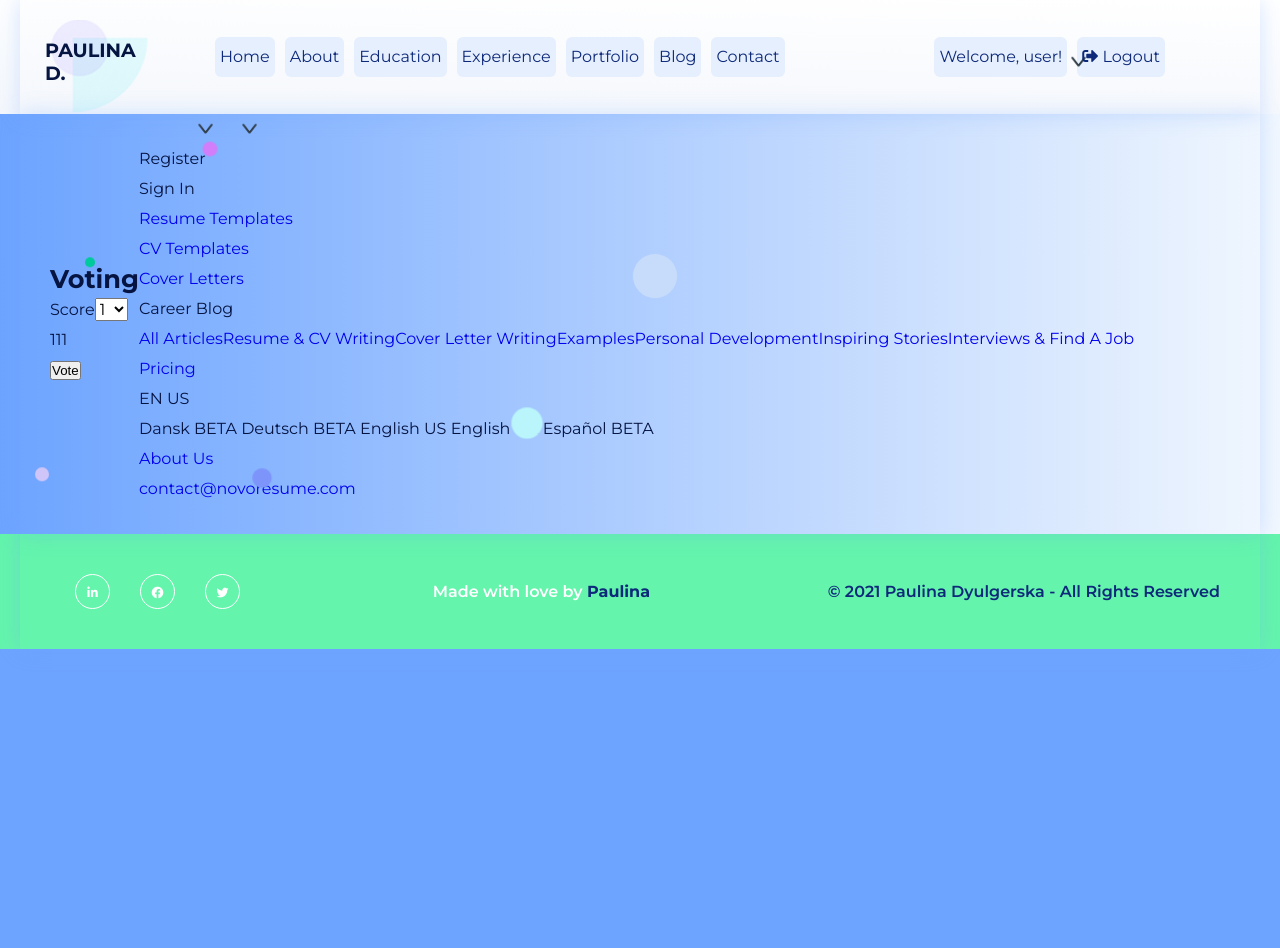
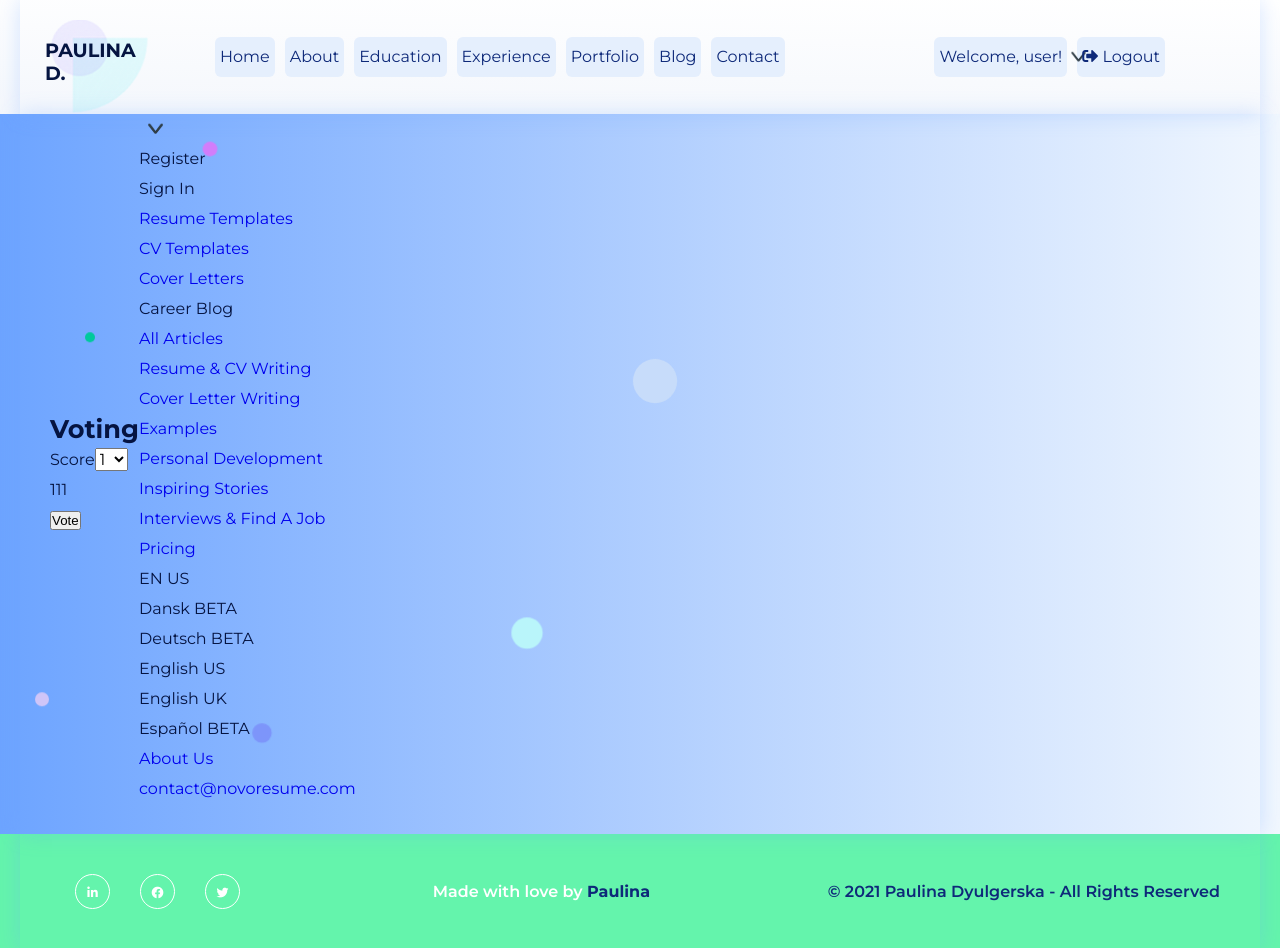
Before and after one commit to Paulina-Dyulgerska/MySkills, a React (Create React App) app: page /blog in a window 1280 px wide. Before the commit the page ends 800 px from the top, so only its background shows below. Built offline with nearby package versions, Linux system fonts and the light colour scheme; no server answers.

Commit message:
Fix bug in link styles

```diff
--- a/src/App.css
+++ b/src/App.css
@@ -5,7 +5,7 @@ li {
 
 a {
   text-decoration: none;
-  /* display: block; */
+  display: block;
 }
 
 blockquote {
--- a/src/components/Header/NavigationItem/NavigationItem.js
+++ b/src/components/Header/NavigationItem/NavigationItem.js
@@ -3,9 +3,7 @@ import { Link } from 'react-router-dom';
 const NavigationItem = (props) => {
     return (
         <li className="list-item" >
-            <Link to={props.path || '/'}
-                target={props.target || ''}
-                rel={props.rel || ''}>
+            <Link to={props.path || '/'}>
                 {props.children}
             </Link >
         </li>
```
